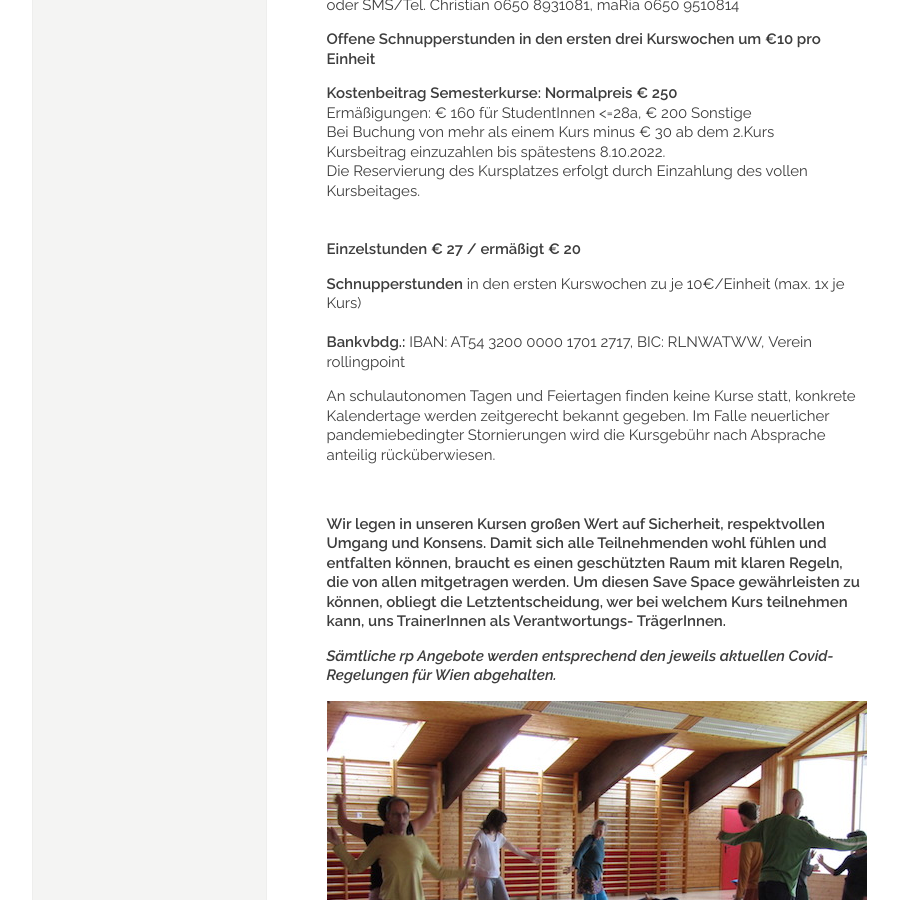
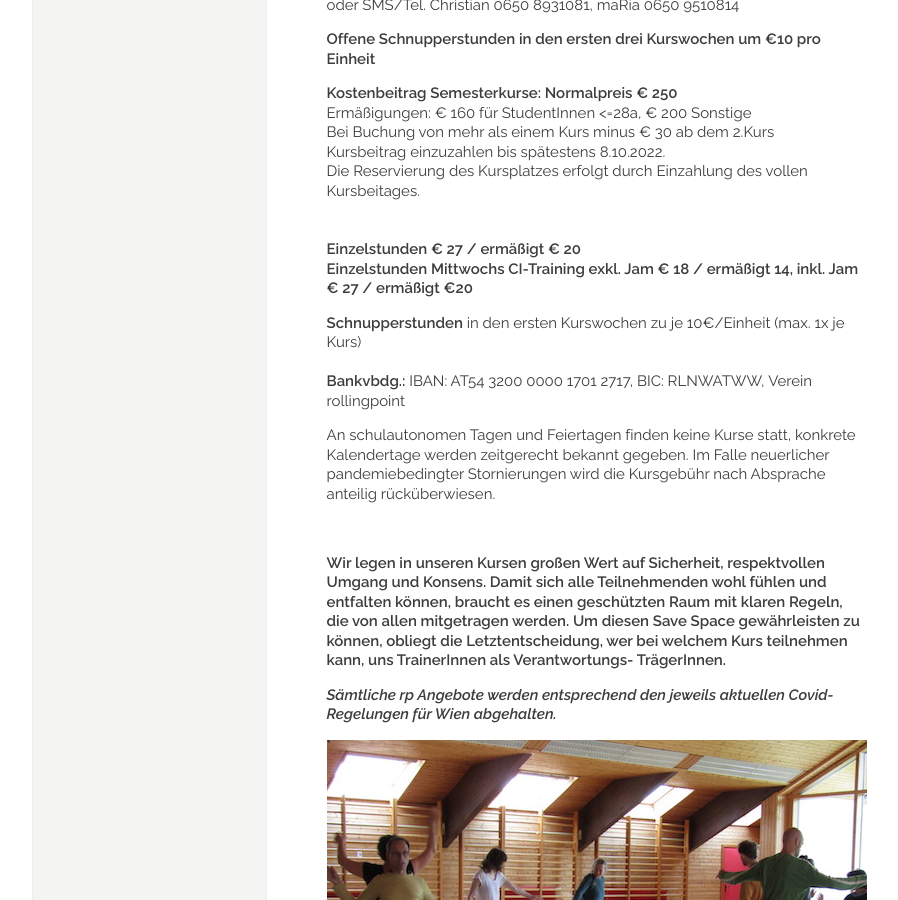
Before and after one commit to manulari/rollingpointat, a Jekyll site: the page built from _pages_de/kurse.md, in a window 1280 px wide and 900 px high, scrolled down 3291 px. Shown: the whole window, without its empty margins (152-1050 px from the left). Built offline with Jekyll 4.4.1, drawn with Linux system fonts in a browser that asks for light colours; comment, search, counter and statistics services are not loaded.

Commit message:
Update page (de) “kurse”

```diff
--- a/_pages_de/kurse.md
+++ b/_pages_de/kurse.md
@@ -119,7 +119,8 @@ Kursbeitrag einzuzahlen bis spätestens 8.10.2022.\
 Die Reservierung des Kursplatzes erfolgt durch Einzahlung des vollen Kursbeitages.\
 \
 \
-**Einzelstunden € 27 / ermäßigt € 20**
+**Einzelstunden € 27 / ermäßigt € 20**\
+**Einzelstunden Mittwochs CI-Training exkl. Jam € 18 / ermäßigt 14, inkl. Jam € 27 / ermäßigt €20**
 
 **Schnupperstunden** in den ersten Kurswochen zu je 10€/Einheit (max. 1x je Kurs)\
 \
```
